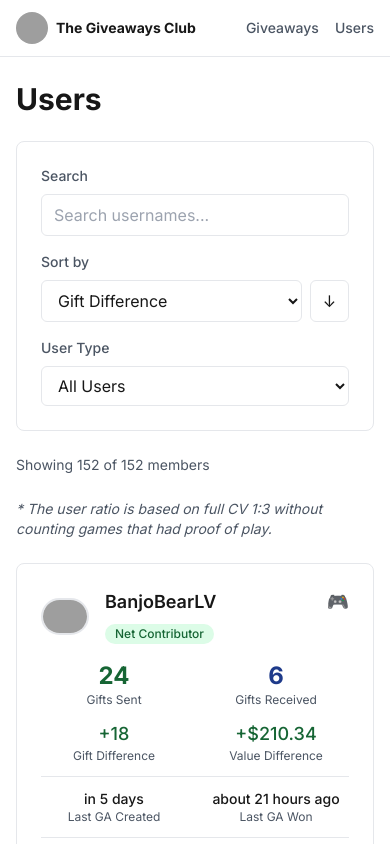
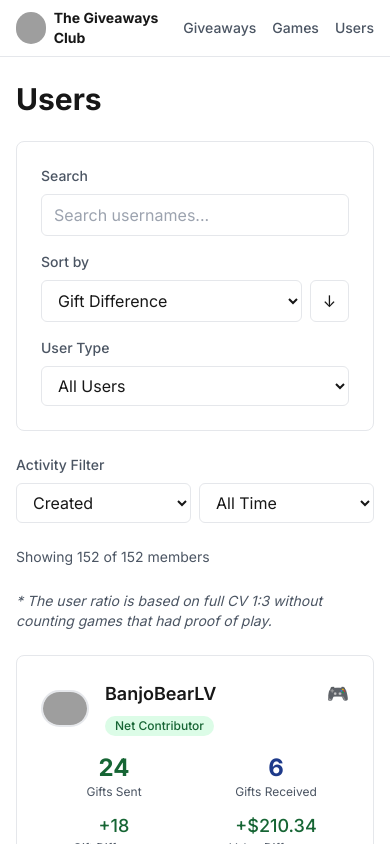
Before and after one commit to yannbf/sg-club, a Next.js app in the folder packages/website/: page /users in a window 390 px wide. Shown: the top 844 px of the page. Built offline with nearby package versions, Linux system fonts and the light colour scheme; grey boxes are pictures that could not be loaded.

Commit message:
add games page

```diff
--- /dev/null
+++ b/packages/website/src/app/games/client.tsx
@@ -0,0 +1,188 @@
+'use client'
+
+import { useState, useMemo } from 'react'
+import { Giveaway, GameData } from '@/types'
+import Link from 'next/link'
+import Image from 'next/image'
+import UserAvatar from '@/components/UserAvatar'
+
+interface Props {
+  giveaways: Giveaway[]
+  gameData: GameData[]
+  userAvatars: Map<string, string>
+}
+
+const PLACEHOLDER_IMAGE = 'https://steamplayercount.com/theme/img/placeholder.svg'
+
+function getGameImageUrl(game: GameData): string {
+  const src = game.app_id
+    ? `https://shared.akamai.steamstatic.com/store_item_assets/steam/apps/${game.app_id}/header.jpg`
+    : game.package_id
+      ? `https://shared.akamai.steamstatic.com/store_item_assets/steam/subs/${game.package_id}/header.jpg`
+      : PLACEHOLDER_IMAGE
+
+  return src
+}
+
+export default function GamesClient({ giveaways, gameData, userAvatars }: Props) {
+  const [searchTerm, setSearchTerm] = useState('')
+  const [sortBy, setSortBy] = useState<'name' | 'giveaways' | 'copies'>('name')
+  const [sortDirection, setSortDirection] = useState<'asc' | 'desc'>('asc')
+
+  const gamesWithGiveawayData = useMemo(() => {
+    const gameMap = new Map<number, { game: GameData; giveawaysCount: number; copiesCount: number; winners: { name: string }[] }>()
+
+    giveaways.forEach(giveaway => {
+      if (giveaway.winners && giveaway.winners.length > 0 && giveaway.end_timestamp <= Date.now() / 1000) {
+        const game_id = giveaway.app_id ?? giveaway.package_id
+        const game = gameData.find(g => g.app_id === game_id || g.package_id === game_id)
+        if (game) {
+          if (!gameMap.has(game_id)) {
+            gameMap.set(game_id, { game, giveawaysCount: 0, copiesCount: 0, winners: [] })
+          }
+          const gameEntry = gameMap.get(game_id)!
+          gameEntry.giveawaysCount++
+          gameEntry.copiesCount += giveaway.copies
+          if (giveaway.winners) {
+            gameEntry.winners.push(...giveaway.winners)
+          }
+        }
+      }
+    })
+
+    let processedGames = Array.from(gameMap.values())
+
+    processedGames = processedGames.filter(game =>
+      game.game.name.toLowerCase().includes(searchTerm.toLowerCase())
+    )
+
+    processedGames.sort((a, b) => {
+      let comparison = 0
+      switch (sortBy) {
+        case 'name':
+          comparison = a.game.name.localeCompare(b.game.name)
+          break
+        case 'giveaways':
+          comparison = a.giveawaysCount - b.giveawaysCount
+          break
+        case 'copies':
+          comparison = a.copiesCount - b.copiesCount
+          break
+      }
+      return sortDirection === 'asc' ? comparison : -comparison
+    })
+
+    return processedGames
+  }, [giveaways, gameData, searchTerm, sortBy, sortDirection])
+
+  return (
+    <div className="space-y-8">
+      <h1 className="text-3xl font-bold">Games given</h1>
+      <p>
+        Below you will find a list of all the games given in the group since its creation, alongside the amount of copies and giveaways.
+      </p>
+      {/* Filters */}
+      <div className="bg-card-background rounded-lg border-card-border border p-6 mb-6">
+        <div className="grid grid-cols-1 md:grid-cols-2 lg:grid-cols-3 gap-4">
+          <div>
+            <label className="block text-sm font-medium text-muted-foreground mb-2">
+              Search
+            </label>
+            <input
+              type="text"
+              value={searchTerm}
+              onChange={(e) => setSearchTerm(e.target.value)}
+              placeholder="Search games..."
+              className="w-full px-3 py-2 border border-card-border rounded-md bg-transparent focus:outline-none focus:ring-2 focus:ring-accent"
+            />
+          </div>
+
+          <div>
+            <label className="block text-sm font-medium text-muted-foreground mb-2">
+              Sort by
+            </label>
+            <div className="flex gap-2">
+              <select
+                value={sortBy}
+                onChange={(e) => setSortBy(e.target.value as 'name' | 'giveaways' | 'copies')}
+                className="flex-1 px-3 py-2 border border-card-border rounded-md bg-transparent focus:outline-none focus:ring-2 focus:ring-accent"
+              >
+                <option value="name">Name</option>
+                <option value="giveaways">Giveaways</option>
+                <option value="copies">Copies</option>
+              </select>
+              <button
+                onClick={() => setSortDirection(prev => prev === 'asc' ? 'desc' : 'asc')}
+                className="px-3 py-2 border border-card-border rounded-md bg-transparent hover:bg-accent/10 focus:outline-none focus:ring-2 focus:ring-accent"
+                title={`Sort ${sortDirection === 'asc' ? 'Ascending' : 'Descending'}`}
+              >
+                {sortDirection === 'asc' ? '↑' : '↓'}
+              </button>
+            </div>
+          </div>
+        </div>
+      </div>
+
+      {/* Games List */}
+      <div className="grid grid-cols-1 sm:grid-cols-2 md:grid-cols-3 lg:grid-cols-4 gap-6">
+        {gamesWithGiveawayData.map(({ game, giveawaysCount, copiesCount, winners }) => (
+          <div key={game.app_id ?? game.package_id} className="bg-card-background rounded-lg border-card-border border overflow-hidden">
+            <Link href={`https://store.steampowered.com/${game.app_id ? 'app' : 'sub'}/${game.app_id || game.package_id}`} target="_blank">
+              <Image
+                src={getGameImageUrl(game)}
+                alt={game.name}
+                width={600}
+                height={900}
+                className="w-full h-48 object-cover"
+              />
+            </Link>
+            <div className="p-4">
+              <a href={`https://www.steamgifts.com/group/WlYTQ/thegiveawaysclub/search?q=${encodeURIComponent(game.name)}`} target="_blank" className="text-accent hover:underline text-lg font-bold truncate">
+                {game.name}
+              </a>
+              <p className="text-sm text-muted-foreground">{giveawaysCount} {giveawaysCount === 1 ? 'Giveaway' : 'Giveaways'}</p>
+              <p className="text-sm text-muted-foreground">{copiesCount} {copiesCount === 1 ? 'Copy' : 'Copies'}</p>
+              <div className="mt-2">
+                <h3 className="text-sm font-semibold">Winners:</h3>
+                <div className="flex flex-wrap gap-1 mt-1">
+                  {winners.slice(0, 5).map((winner, index) => (
+                    userAvatars.get(winner.name) ? (
+                      <Link
+                        key={index}
+                        href={`/users/${winner.name}`}
+                        className="text-xs bg-accent/20 text-accent-foreground px-2 py-1 rounded-full flex"
+                      >
+                        <UserAvatar
+                          src={userAvatars.get(winner.name) || 'https://cdn-icons-png.flaticon.com/512/9287/9287610.png'}
+                          username={winner.name}
+                        />
+                        {winner.name}
+                      </Link>
+                    ) : (
+                      <a
+                        key={index}
+                        href={`http://steamgifts.com/user/${winner.name}`}
+                        target="_blank"
+                        rel="noopener noreferrer"
+                        className="text-xs bg-accent/20 text-accent-foreground px-2 py-1 rounded-full flex"
+                      >
+                        <UserAvatar
+                          src={'https://cdn-icons-png.flaticon.com/512/9287/9287610.png'}
+                          username={winner.name}
+                        />
+                        {winner.name} (ex member)
+                      </a>
+                    )
+                  ))}
+                  {winners.length > 5 && (
+                    <span className="text-xs text-muted-foreground">+ {winners.length - 5} more</span>
+                  )}
+                </div>
+              </div>
+            </div>
+          </div>
+        ))}
+      </div>
+    </div>
+  )
+}
--- a/packages/website/src/app/layout.tsx
+++ b/packages/website/src/app/layout.tsx
@@ -43,6 +43,12 @@ export default function RootLayout({
                 Giveaways
               </Link>
               <Link
+                href="/games"
+                className="text-sm font-medium text-muted-foreground transition-colors hover:text-foreground"
+              >
+                Games
+              </Link>
+              <Link
                 href="/users"
                 className="text-sm font-medium text-muted-foreground transition-colors hover:text-foreground"
               >
--- a/packages/website/src/app/users/client.tsx
+++ b/packages/website/src/app/users/client.tsx
@@ -5,7 +5,6 @@ import { formatPlaytime } from '@/lib/data'
 import { User } from '@/types'
 import Link from 'next/link'
 import Image from 'next/image'
-import FormattedDate from '@/components/FormattedDate'
 
 interface Props {
   users: User[]
@@ -13,10 +12,12 @@ interface Props {
 
 export default function UsersClient({ users }: Props) {
   const [searchTerm, setSearchTerm] = useState('')
-  const [sortBy, setSortBy] = useState<'username' | 'sent' | 'received' | 'difference' | 'value' | 'playtime' | 'ratio' | 'last_created' | 'last_won'>('difference')
+  const [sortBy, setSortBy] = useState<'username' | 'sent' | 'received' | 'difference' | 'value' | 'playtime' | 'ratio'>('difference')
   const [sortDirection, setSortDirection] = useState<'asc' | 'desc'>('desc')
   const [filterType, setFilterType] = useState<'all' | 'contributors' | 'receivers' | 'neutral'>('all')
   const [showOnlySteam] = useState(false)
+  const [dateFilter, setDateFilter] = useState<'all' | 'week' | 'month' | 'year'>('all')
+  const [dateFilterType, setDateFilterType] = useState<'created' | 'won'>('created')
 
   const getTotalPlaytime = (user: User) => {
     if (!user.giveaways_won) return 0
@@ -44,7 +45,29 @@ export default function UsersClient({ users }: Props) {
           break
       }
 
-      return matchesSearch && matchesSteam && matchesType
+      // Add date filtering
+      let matchesDate = true
+      if (dateFilter !== 'all') {
+        const now = Date.now() / 1000
+        const timeframes = {
+          week: 7 * 24 * 60 * 60,
+          month: 30 * 24 * 60 * 60,
+          year: 365 * 24 * 60 * 60
+        }
+        const timeframe = timeframes[dateFilter]
+
+        if (dateFilterType === 'created') {
+          const lastCreated = user.giveaways_created?.reduce((latest, ga) =>
+            Math.max(latest, ga.end_timestamp), 0) ?? 0
+          matchesDate = lastCreated > (now - timeframe)
+        } else {
+          const lastWon = user.giveaways_won?.reduce((latest, ga) =>
+            Math.max(latest, ga.end_timestamp), 0) ?? 0
+          matchesDate = lastWon > (now - timeframe)
+        }
+      }
+
+      return matchesSearch && matchesSteam && matchesType && matchesDate
     })
 
     filtered.sort((a, b) => {
@@ -71,24 +94,12 @@ export default function UsersClient({ users }: Props) {
         case 'ratio':
           comparison = (b.stats.giveaway_ratio ?? 0) - (a.stats.giveaway_ratio ?? 0)
           break
-        case 'last_created': {
-          const timeA = a.stats.last_giveaway_created_at || 0
-          const timeB = b.stats.last_giveaway_created_at || 0
-          comparison = timeB - timeA
-          break
-        }
-        case 'last_won': {
-          const timeA = a.stats.last_giveaway_won_at || 0
-          const timeB = b.stats.last_giveaway_won_at || 0
-          comparison = timeB - timeA
-          break
-        }
       }
       return sortDirection === 'asc' ? -comparison : comparison
     })
 
     return filtered
-  }, [users, searchTerm, sortBy, filterType, showOnlySteam, sortDirection])
+  }, [users, searchTerm, sortBy, filterType, showOnlySteam, sortDirection, dateFilter, dateFilterType])
 
   const getUserTypeBadge = (user: User) => {
     const ratio = user.stats.giveaway_ratio ?? 0
@@ -145,7 +156,7 @@ export default function UsersClient({ users }: Props) {
             <div className="flex gap-2">
               <select
                 value={sortBy}
-                onChange={(e) => setSortBy(e.target.value as 'username' | 'sent' | 'received' | 'difference' | 'value' | 'playtime' | 'ratio' | 'last_created' | 'last_won')}
+                onChange={(e) => setSortBy(e.target.value as 'username' | 'sent' | 'received' | 'difference' | 'value' | 'playtime' | 'ratio')}
                 className="w-full px-3 py-2 border border-card-border rounded-md bg-transparent focus:outline-none focus:ring-2 focus:ring-accent"
               >
                 <option value="difference">Gift Difference</option>
@@ -155,8 +166,6 @@ export default function UsersClient({ users }: Props) {
                 <option value="playtime">Total Playtime</option>
                 <option value="username">Username</option>
                 <option value="ratio">Giveaway Ratio</option>
-                <option value="last_created">Last GA Created</option>
-                <option value="last_won">Last GA Won</option>
               </select>
               <button
                 onClick={() => setSortDirection(prev => prev === 'asc' ? 'desc' : 'asc')}
@@ -183,6 +192,32 @@ export default function UsersClient({ users }: Props) {
               <option value="neutral">Neutral Users</option>
             </select>
           </div>
+        </div>
+      </div>
+
+      <div>
+        <label className="block text-sm font-medium text-muted-foreground mb-2">
+          Activity Filter
+        </label>
+        <div className="flex gap-2">
+          <select
+            value={dateFilterType}
+            onChange={(e) => setDateFilterType(e.target.value as 'created' | 'won')}
+            className="w-1/2 px-3 py-2 border border-card-border rounded-md bg-transparent focus:outline-none focus:ring-2 focus:ring-accent"
+          >
+            <option value="created">Created</option>
+            <option value="won">Won</option>
+          </select>
+          <select
+            value={dateFilter}
+            onChange={(e) => setDateFilter(e.target.value as 'all' | 'week' | 'month' | 'year')}
+            className="w-1/2 px-3 py-2 border border-card-border rounded-md bg-transparent focus:outline-none focus:ring-2 focus:ring-accent"
+          >
+            <option value="all">All Time</option>
+            <option value="week">Last Week</option>
+            <option value="month">Last Month</option>
+            <option value="year">Last Year</option>
+          </select>
         </div>
       </div>
 
@@ -267,23 +302,6 @@ export default function UsersClient({ users }: Props) {
                 </div>
               </div>
 
-              <div className="pt-3 border-t border-card-border">
-                <div className="grid grid-cols-2 gap-4">
-                  <div className="text-center">
-                    <div className="text-sm font-medium">
-                      {user.stats.last_giveaway_created_at ? <FormattedDate timestamp={user.stats.last_giveaway_created_at} /> : 'Never' }
-                    </div>
-                    <div className="text-xs text-muted-foreground">Last GA Created</div>
-                  </div>
-                  <div className="text-center">
-                    <div className="text-sm font-medium">
-                      {user.stats.last_giveaway_won_at ? <FormattedDate timestamp={user.stats.last_giveaway_won_at} /> : 'Never'}
-                    </div>
-                    <div className="text-xs text-muted-foreground">Last GA Won</div>
-                  </div>
-                </div>
-              </div>
-
               <div className="text-center pt-3 border-t border-card-border">
                 <div className={`text-lg font-medium ${(user.stats.giveaway_ratio ?? 0) > 0 ? 'text-success-foreground' :
                     (user.stats.giveaway_ratio ?? 0) < -1 ? 'text-error-foreground' :
```
Also changed, not shown: packages/website/src/app/games/page.tsx (added, +19 -0 lines), packages/website/public/data/giveaways.json.
